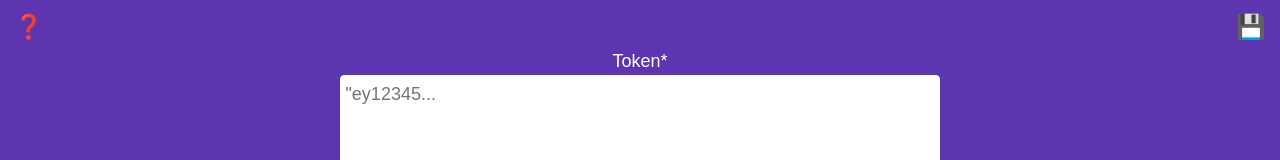
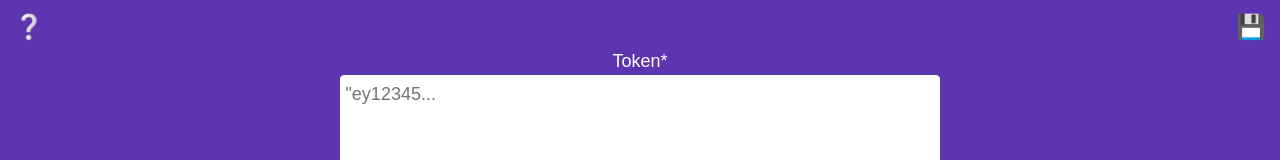
Before and after one commit to ninosalonen/kidebot, a React (Vite) app: page / in a window 1280 px wide. Shown: the top 160 px of the page. Built offline with nearby package versions, Linux system fonts and the light colour scheme; the HTML template or start-up script is replaced by a standard one.

Commit message:
read me build ohjeet

```diff
--- a/src/components/Form/Form.tsx
+++ b/src/components/Form/Form.tsx
@@ -63,7 +63,7 @@ const Form = () => {
 				type="button"
 				onClick={() => setGuide(true)}
 			>
-				❓
+				❔
 			</button>
 			<button
 				className={styles.tokenBtn}
```
Also changed, not shown: 1 other file (tests, documents, lock files or other folders).
